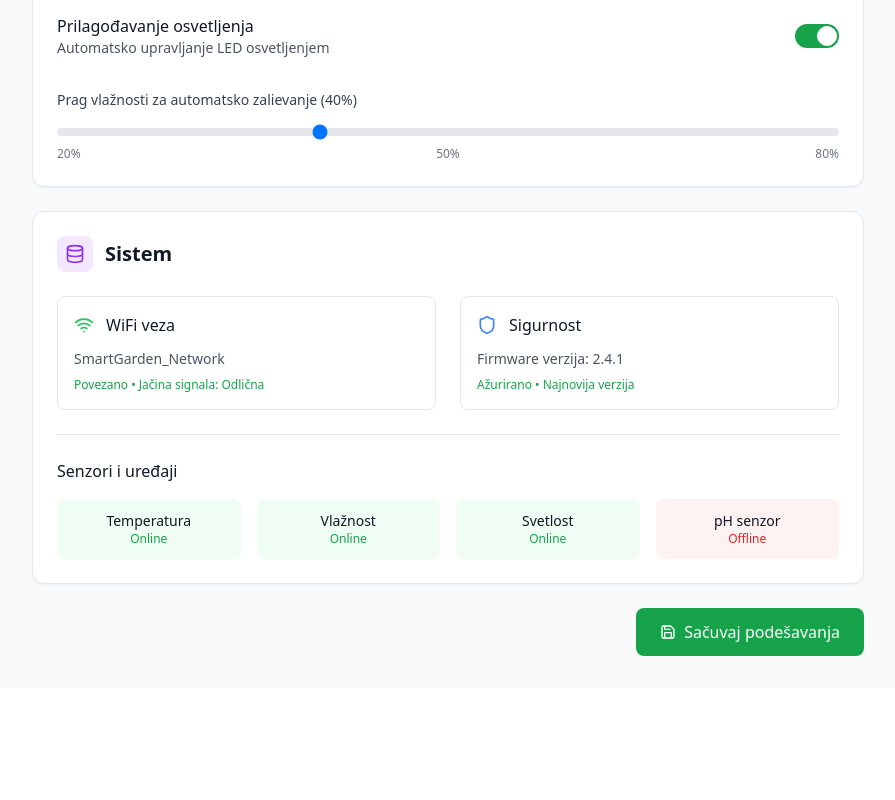
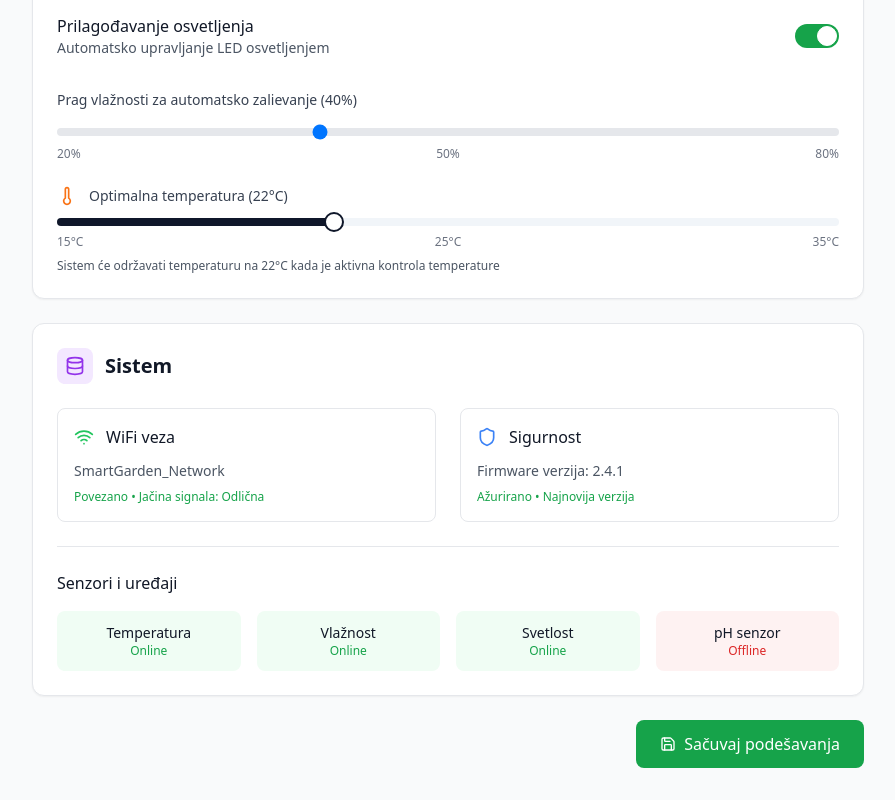
Before and after one commit to anavoli/ZELENA_OAZA, a React (Vite) app: page /settings in a window 1280 px wide. Shown: the part 1240-2040 px from the top of the page, without its empty margins (192-1087 px from the left). Before the commit the page ends 1928 px from the top, so only its background shows below. Built offline with nearby package versions, Linux system fonts and the light colour scheme.

Commit message:
Add temperature slider
Implement a slider component for adjusting the optimal temperature in the application.

```diff
--- a/src/pages/Settings.tsx
+++ b/src/pages/Settings.tsx
@@ -1,6 +1,7 @@
 
 import React, { useState } from 'react';
-import { Settings as SettingsIcon, Bell, Wifi, Database, Shield, User, Save } from 'lucide-react';
+import { Settings as SettingsIcon, Bell, Wifi, Database, Shield, User, Save, Thermometer } from 'lucide-react';
+import { Slider } from '@/components/ui/slider';
 
 const Settings = () => {
   const [notifications, setNotifications] = useState({
@@ -15,7 +16,8 @@ const Settings = () => {
     autoWatering: true,
     temperatureControl: false,
     lightAdjustment: true,
-    moistureThreshold: 40
+    moistureThreshold: 40,
+    optimalTemperature: 22
   });
 
   const handleNotificationChange = (key: string) => {
@@ -24,6 +26,10 @@ const Settings = () => {
 
   const handleAutomationChange = (key: string) => {
     setAutomation(prev => ({ ...prev, [key]: !prev[key] }));
+  };
+
+  const handleTemperatureChange = (value: number[]) => {
+    setAutomation(prev => ({ ...prev, optimalTemperature: value[0] }));
   };
 
   return (
@@ -199,6 +205,33 @@ const Settings = () => {
                   <span>80%</span>
                 </div>
               </div>
+
+              <div>
+                <div className="flex items-center space-x-3 mb-3">
+                  <Thermometer className="h-5 w-5 text-orange-500" />
+                  <label className="block text-sm font-medium text-gray-700">
+                    Optimalna temperatura ({automation.optimalTemperature}°C)
+                  </label>
+                </div>
+                <div className="space-y-2">
+                  <Slider
+                    value={[automation.optimalTemperature]}
+                    onValueChange={handleTemperatureChange}
+                    max={35}
+                    min={15}
+                    step={1}
+                    className="w-full"
+                  />
+                  <div className="flex justify-between text-xs text-gray-500">
+                    <span>15°C</span>
+                    <span>25°C</span>
+                    <span>35°C</span>
+                  </div>
+                  <div className="text-xs text-gray-600 mt-2">
+                    Sistem će održavati temperaturu na {automation.optimalTemperature}°C kada je aktivna kontrola temperature
+                  </div>
+                </div>
+              </div>
             </div>
           </div>
 
```
